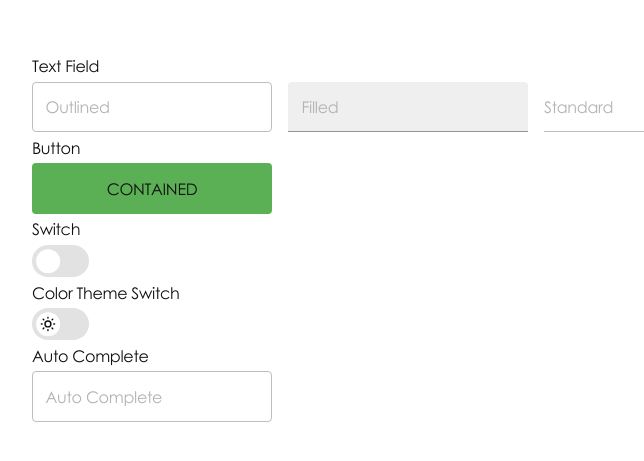
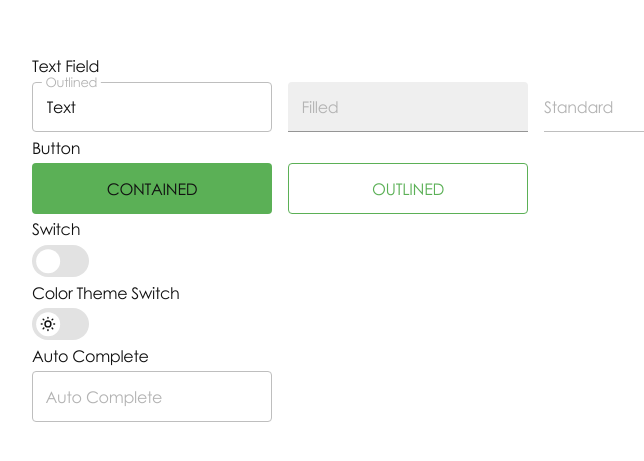
Before and after one commit to Myslitel666/Svelte-UI, a SvelteKit app: page / in a window 1280 px wide. Shown: the part 161-622 px from the top of the page, without its empty margins (232-876 px from the left). Built offline with nearby package versions, Linux system fonts and the light colour scheme.

Commit message:
Added passing event handlers to the input TextField.

```diff
--- a/src/components/inputs/buttons/Button.svelte
+++ b/src/components/inputs/buttons/Button.svelte
@@ -5,15 +5,14 @@
     <button
         id = 'text-field'
         placeholder = ''
-        style:border = none
+        style:border = {variant === 'Outlined' ? `1px solid ${primaryColor}` : 'none'}
         style:border-radius = {borderRadius}
         style:padding-left = {paddingLeft}
         style:padding-right = {paddingRight}
         style:font-size = {fontSize}
         style:min-width = {minWidth}
         style:width='100%'
-        style:--Xl-border-color = {borderColor}
-        style:--Xl-color = {primaryColor}
+        style:--Xl-color = {variant === 'Contained' ? primaryColor : ''}
         style:--Xl-height = {height}
         style:--Xl-secondaryColor = {secondaryColor}
         style:--Xl-hoverBorderColor = {textColor}
@@ -28,7 +27,7 @@
 	import { type IColorThemeStore } from '../../../interfaces/color-theme/IColorThemeStore';
     import { themeStore } from '../../../stores/ColorThemeStore';
 
-    export let variant = 'volume';                       /* Тип кнопки */
+    export let variant = 'Contained';                    /* Тип кнопки */
     export let borderColor = '';                         /* Цвет обводки */
     export let borderRadius = '';                        /* Радиус скругления углов */
     export let fontSize = '';                            /* Размер шрифта */
@@ -63,7 +62,7 @@
         if (!isLabelColorFromUser) labelColor = theme.colors.text.label;
         if (!isPrimaryColorFromUser) primaryColor = theme.colors.primary;
         if (!isSecondaryColorFromUser) secondaryColor = theme.colors.secondary;
-        if (!isTextColorFromUser) textColor = theme.colors.text.primary;
+        if (!isTextColorFromUser) textColor = variant === 'Contained' ? theme.colors.text.primary : theme.colors.primary;
 
         filter = theme.controls.button.filter;
     });
--- a/src/components/inputs/text-fields/TextField.svelte
+++ b/src/components/inputs/text-fields/TextField.svelte
@@ -26,6 +26,7 @@
         style:--Xl-disabledborderWidth = {disabledborderWidth}
         style:--Xl-hoverBorderColor = {textColor}
         style:--Xl-textColor = {textColor}
+        {...$$props}
     />
     <label
         for='text-field'
@@ -44,6 +45,7 @@
 	import { type IColorThemeStore } from '../../../interfaces/color-theme/IColorThemeStore';
     import { themeStore } from '../../../stores/ColorThemeStore';
 
+    // Свойства для управления CSS-стилями
     export let variant: 'Outlined' | 'Filled' | 'Standard' = 'Outlined';
     export let activedborderWidth = '';                       /* Толщина обводки в активном состоянии */
     export let backgroundColor = '';                          /* Цвет заливки */
@@ -60,6 +62,9 @@
     export let primaryColor = '';                             /* Основной цвет */
     export let textColor = '';                                /* Цвет текста */
     export let width = '';                                    /* Ширина поля */
+
+    // Функциональные свойства компонента
+    export let value: string = '';                            /* Значение текстового поля */
 
     // Флаги для отслеживания, передал ли пользователь значение извне
     let isBackgroundColorFromUser = backgroundColor !== '';
@@ -98,7 +103,6 @@
         if (!width) width = theme.controls.width;
         if (!fontSize) fontSize = theme.typography.fontSize;
     }
-
 </script>
 
 <style>
--- a/src/routes/+page.svelte
+++ b/src/routes/+page.svelte
@@ -5,6 +5,9 @@
 			<TextField
 				variant = 'Outlined'
 				label = 'Outlined'
+				value = 'Text'
+				onfocus={() => { console.log('Focus in component')}}
+				onblur={() => console.log('Input blurred')}
 			/>
 			<TextField
 				variant = 'Filled'
@@ -15,22 +18,25 @@
 				label = 'Standard'
 			/>
 		</div>
-		<div class='component'>
-			<p>Button</p>
-			<Button>
+		<p class = 'heading'>Button</p>
+		<div class="components-container">
+			<Button variant = 'Contained'>
 				CONTAINED
 			</Button>
+			<Button variant = 'Outlined'>
+				OUTLINED
+			</Button>
 		</div>
-		<div class='component'>
-			<p>Switch</p>
+		<p class='heading'>Switch</p>
+		<div>
 			<Switch />
 		</div>
-		<div class='component'>
-			<p>Color Theme Switch</p>
+		<p class='heading'>Color Theme Switch</p>
+		<div>
 			<ColorThemeSwitch />
 		</div>
-		<div class='component'>
-			<p>Auto Complete</p>
+		<p class='heading'>Auto Complete</p>
+		<div>
 			<AutoComplete options={['Apple', 'Orange', 'Banana', 'Grape', 'Mango']} />
 		</div>
 	</div>
@@ -45,7 +51,7 @@
 </script>
 
 <style>
-	.component {
+	.heading {
 		margin-top: 0.35rem;
 	}
 
--- a/src/routes/Font.css
+++ b/src/routes/Font.css
@@ -1,6 +1,6 @@
 * {
 	font-family: 'Century Gothic', sans-serif;
-	font-weight: 400;
+	font-weight: 100;
 	letter-spacing: -0.02rem;
 }
 
```
